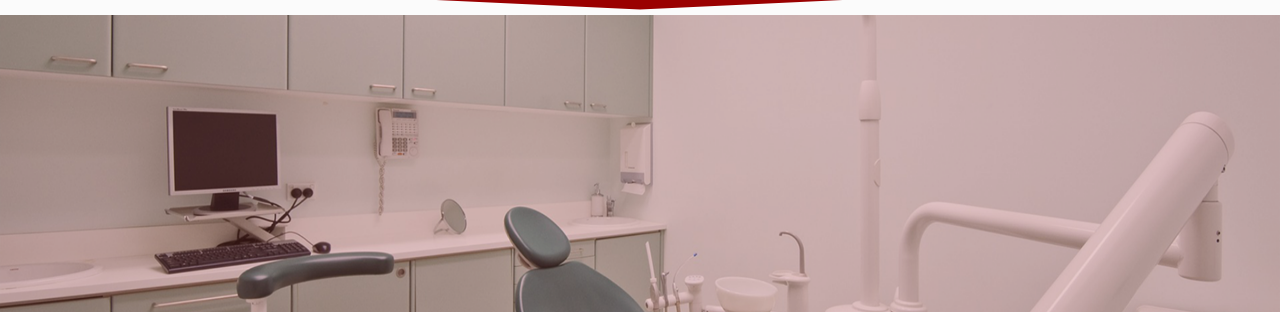
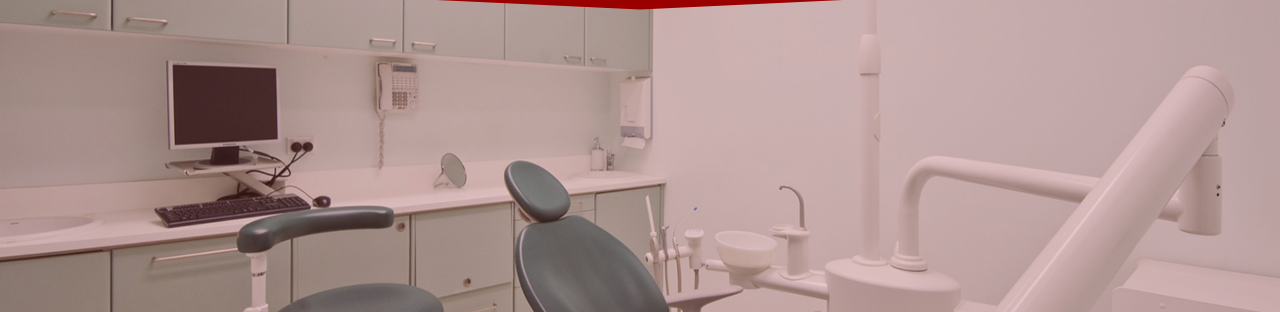
Before and after one commit to mohamed-gaber-web/dental, a plain HTML site: page index.html in a window 1280 px wide. Shown: the part 180-492 px from the top of the page. Drawn offline with nearby package versions, Linux system fonts and the light colour scheme; files whose address does not match are found by name; a web font is replaced by a local one.

Commit message:
fix slidershow margin

```diff
--- a/css/main.css
+++ b/css/main.css
@@ -148,6 +148,13 @@ body{
 
 .owl-carousel img{
     min-height: 600px;
+}
+
+.owl-theme .owl-nav.disabled + .owl-dots{display: none;}
+
+.no-js .owl-carousel, .owl-carousel.owl-loaded {
+    display: block;
+    margin-top: -46px;
 }
 
 .header-info{
```
